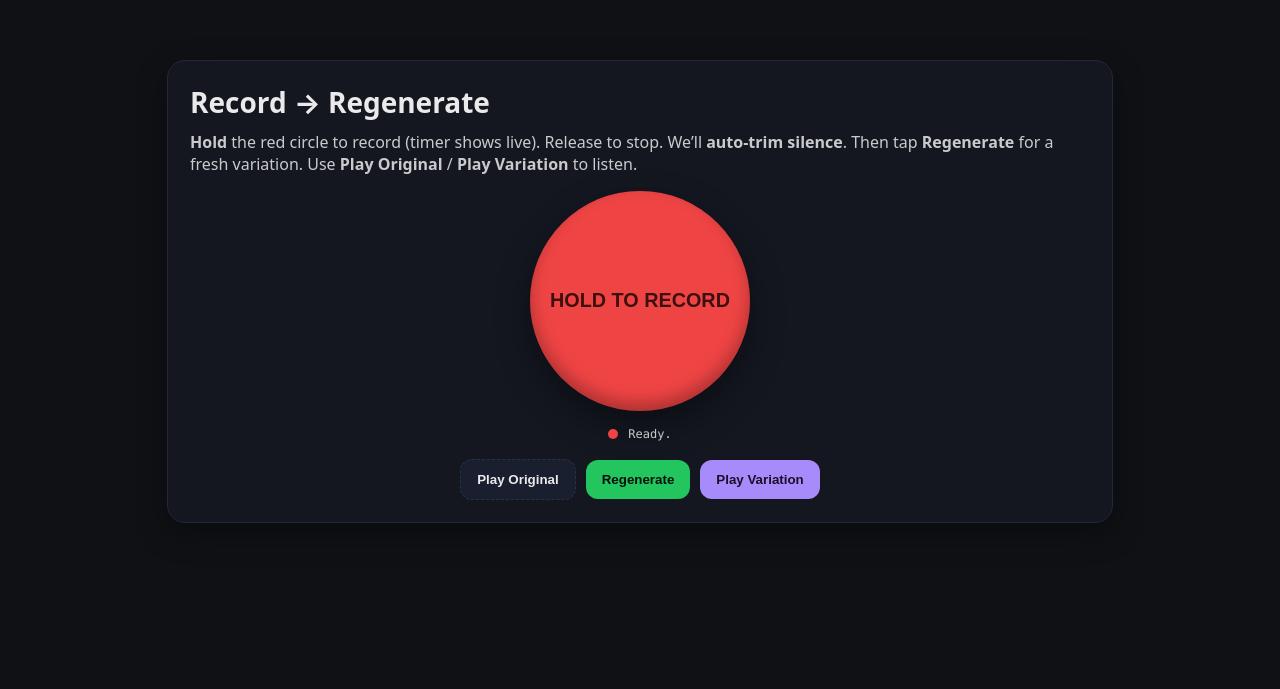
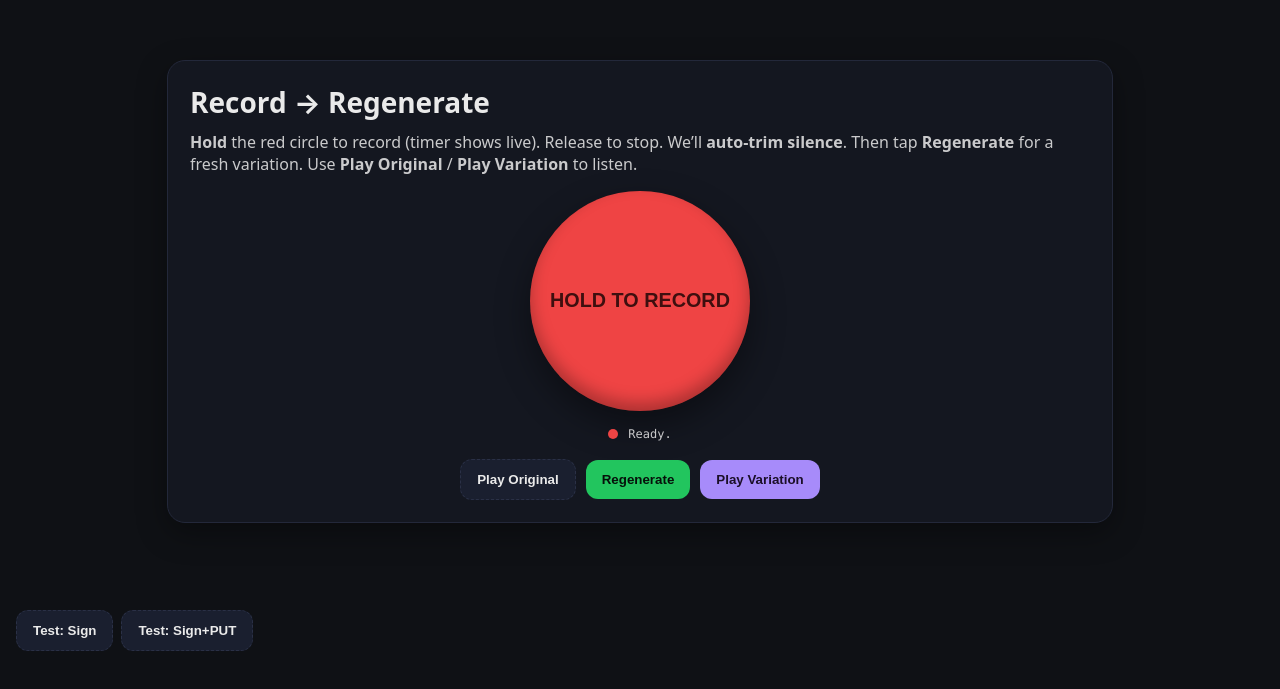
Before and after one commit to Half-Cake-Git/HC-Sona, a website: page index.html in a window 1280 px wide. Shown: the part 133-822 px from the top of the page. Drawn offline with Linux system fonts and the light colour scheme.

Commit message:
Update index.html

```diff
--- a/index.html
+++ b/index.html
@@ -34,6 +34,9 @@
   .accent  { background:#a78bfa; color:#1b0f28; }
   .ghost   { background:#1a1f2f; color:#eaeaea; border:1px dashed #2a3046; }
   .mono { font-family: ui-monospace, SFMono-Regular, Menlo, Consolas, monospace; font-size:12px; opacity:.85; }
+
+  /* Added: fixed-position debug buttons */
+  .debug { position:fixed; left:16px; bottom:16px; display:flex; gap:8px; z-index:9999; }
 </style>
 </head>
 <body>
@@ -372,5 +375,46 @@ btnPlayVariation.addEventListener('click', async ()=>{
 /* ===== Mobile tip ===== */
 // If first action is silent on mobile, tap once more (AudioContext resume).
 </script>
+
+<!-- Added: Debug helpers (you can remove later) -->
+<div class="debug">
+  <button class="ghost" onclick="testSign()">Test: Sign</button>
+  <button class="ghost" onclick="testSignPut()">Test: Sign+PUT</button>
+</div>
+<script>
+async function testSign(){
+  try{
+    const r = await fetch("/api/sign-upload", {
+      method:"POST",
+      headers:{"Content-Type":"application/json"},
+      body: JSON.stringify({ contentType:"text/plain", ext:"txt", kind:"test", userId:"hcsona" })
+    });
+    const j = await r.json();
+    alert("Sign status: " + r.status + "\n" + JSON.stringify(j,null,2));
+  } catch(e){ alert("Sign error: " + e.message); }
+}
+
+async function testSignPut(){
+  try{
+    const s = await fetch("/api/sign-upload", {
+      method:"POST",
+      headers:{"Content-Type":"application/json"},
+      body: JSON.stringify({ contentType:"text/plain", ext:"txt", kind:"test", userId:"hcsona" })
+    });
+    const j = await s.json();
+    if (!s.ok || !j.url) {
+      alert("Sign failed: " + s.status + "\n" + JSON.stringify(j));
+      return;
+    }
+    // Keep PUT simple; the signed URL already includes what R2 expects
+    const p = await fetch(j.url, {
+      method:"PUT",
+      headers: { "Content-Type": "text/plain" },
+      body: new Blob(["hello from HC Sona"], { type:"text/plain" })
+    });
+    alert("PUT status: " + p.status + "\nkey: " + j.key);
+  } catch(e){ alert("PUT error: " + e.message); }
+}
+</script>
 </body>
 </html>
```
